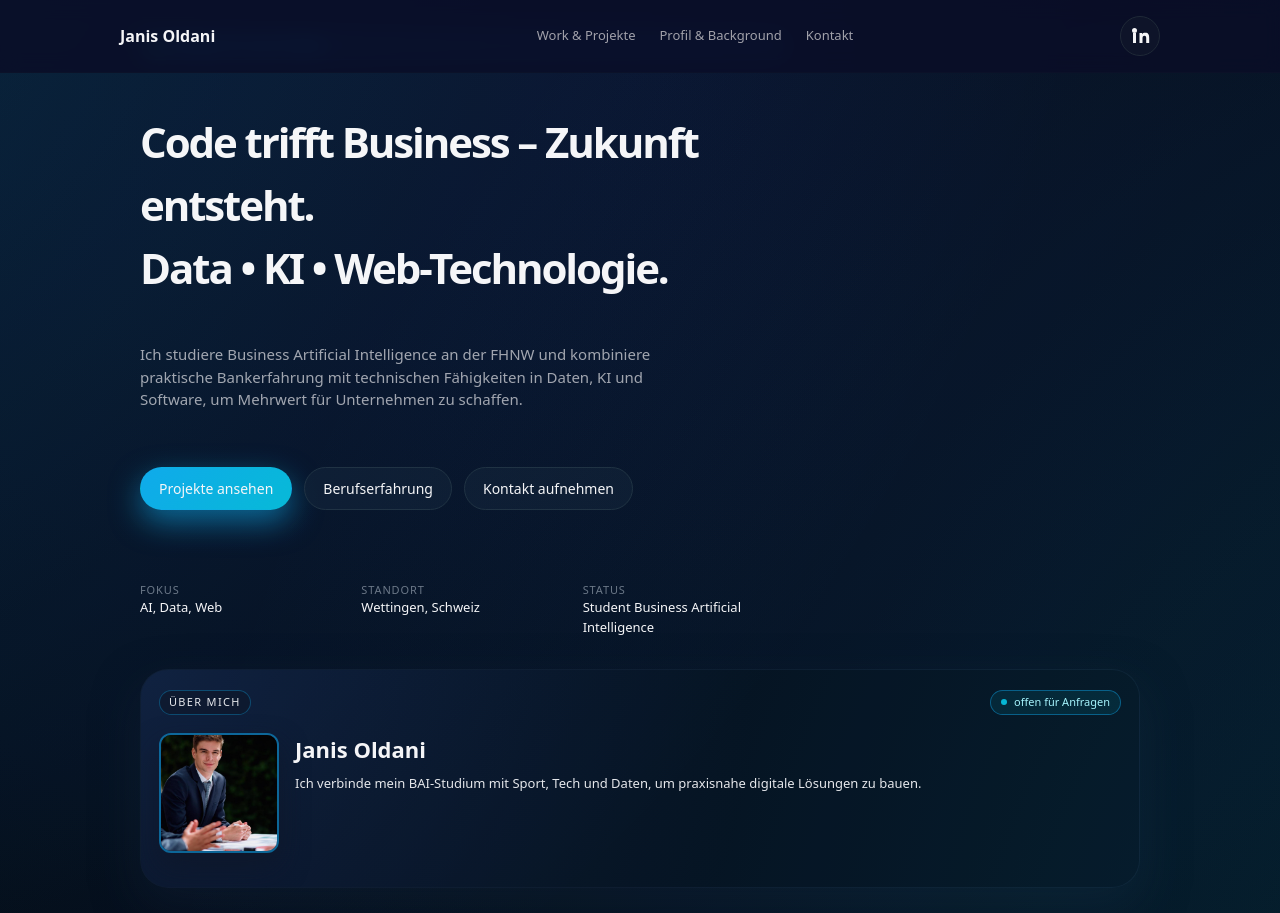
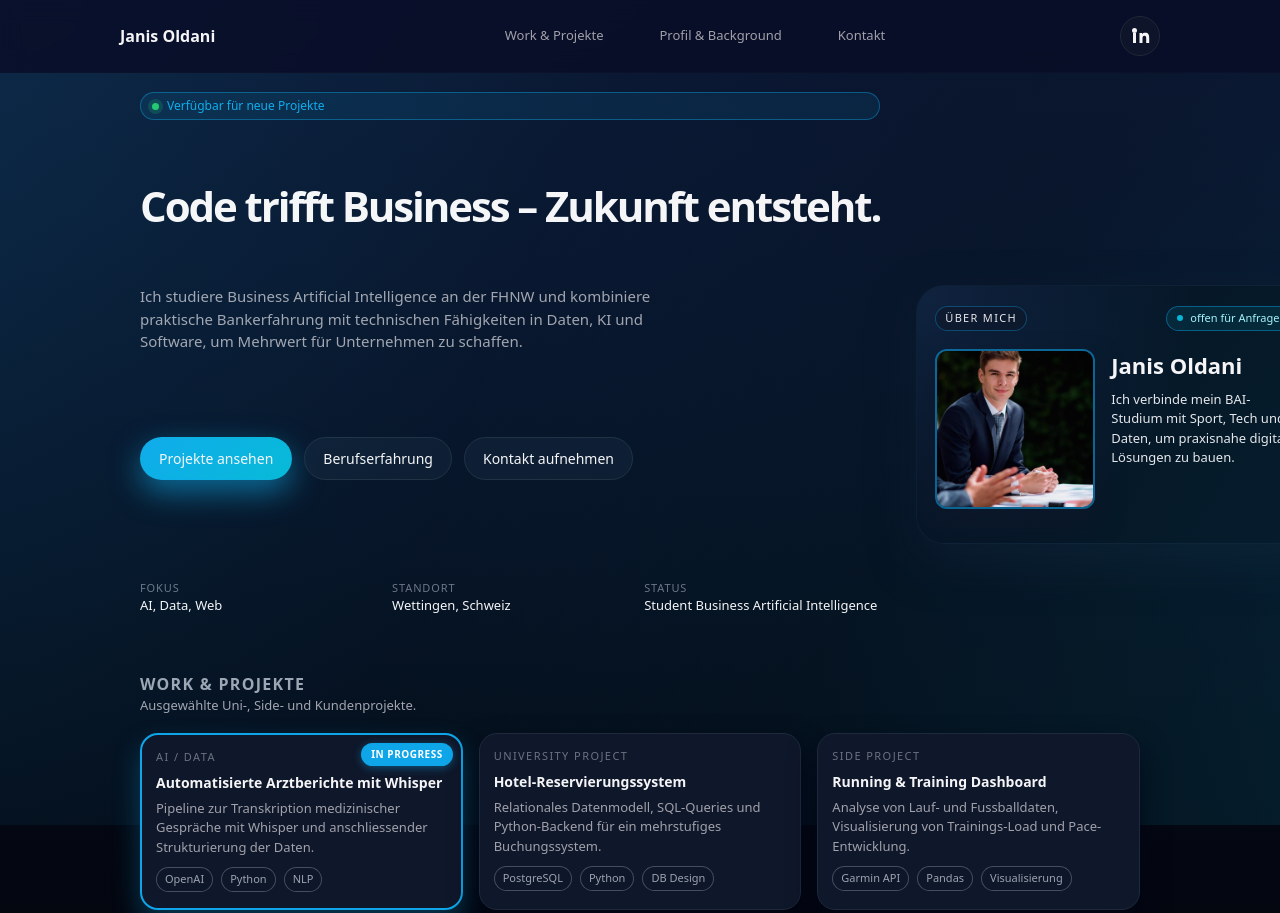
Before and after one commit to janisoldani/CV-Website, a plain HTML site: page index.html in a window 1280 px wide. Shown: the top 913 px of the page. Drawn offline with Linux system fonts and the light colour scheme.

Commit message:
aktuelle version 24.11.2025

```diff
--- a/css/style.css
+++ b/css/style.css
@@ -19,12 +19,17 @@
   padding: 0;
 }
 
+html {
+  min-height: 100%;
+}
+
 body {
   font-family: system-ui, -apple-system, BlinkMacSystemFont, "SF Pro Text",
                "Segoe UI", sans-serif;
-  background: radial-gradient(circle at top, #0a0e27 0, #050a18 52%, #000 100%);
+  background: linear-gradient(180deg, #0a0e27 0%, #050a18 40%, #000 100%);
   color: var(--text);
   line-height: 1.5;
+  min-height: 100vh;
   -webkit-font-smoothing: antialiased;
 }
 
@@ -58,11 +63,12 @@ body {
   min-width: 150px;
   position: relative;
   cursor: pointer;
-  transition: color 0.14s ease;
+  transition: all 0.14s ease;
 }
 
 .navbar-name:hover {
   color: var(--accent);
+  text-shadow: 0 0 20px rgba(14, 165, 233, 0.4), 0 0 40px rgba(14, 165, 233, 0.2);
 }
 
 .navbar-profile-image {
@@ -105,12 +111,18 @@ body {
 .navbar-link {
   font-size: 13px;
   color: var(--text-muted);
-  transition: color 0.14s ease;
+  transition: all 0.14s ease;
   text-decoration: none;
+  padding: 8px 16px;
+  border-radius: 999px;
+  background: transparent;
 }
 
 .navbar-link:hover {
   color: var(--accent);
+  background: rgba(14, 165, 233, 0.1);
+  transform: translateY(-1px);
+  box-shadow: 0 0 20px rgba(14, 165, 233, 0.4), 0 0 40px rgba(14, 165, 233, 0.2);
 }
 
 .navbar-social {
@@ -123,19 +135,16 @@ body {
   background: rgba(15, 23, 42, 0.8);
   border: 1px solid #1f2937;
   color: var(--text);
-  transition: transform 0.14s ease, box-shadow 0.14s ease, background 0.14s ease;
+  transition: all 0.14s ease;
   cursor: pointer;
 }
 
 .navbar-social:hover {
   transform: translateY(-3px);
-  background: #020617;
-  border-color: #374151;
-  box-shadow: 0 12px 28px rgba(15, 23, 42, 0.85);
-}
-
-main {
-  margin-top: 60px;
+  background: rgba(14, 165, 233, 0.1);
+  border-color: var(--accent);
+  color: var(--accent);
+  box-shadow: 0 0 20px rgba(14, 165, 233, 0.4), 0 0 40px rgba(14, 165, 233, 0.2);
 }
 
 a {
@@ -145,7 +154,7 @@ a {
 
 main {
   max-width: var(--max-width);
-  margin: 0 auto;
+  margin: 60px auto 0;
   padding: 32px 20px 64px;
 }
 
@@ -160,8 +169,8 @@ main {
 .hero-left {
   position: relative;
   display: grid;
-  grid-template-columns: 1fr 320px;
-  gap: 32px;
+  grid-template-columns: 1fr 400px;
+  gap: 36px;
   align-items: start;
 }
 
@@ -245,10 +254,12 @@ main {
 }
 
 h1 {
-  font-size: clamp(32px, 5vw, 42px);
+  font-size: clamp(28px, 4vw, 36px);
   letter-spacing: -0.05em;
   margin-bottom: 12px;
-  word-break: break-word;
+  word-break: keep-all;
+  white-space: nowrap;
+  overflow: visible;
 }
 
 h1 span {
@@ -402,8 +413,8 @@ h1 span {
 
 .hero-card-header .profile-avatar {
   flex-shrink: 0;
-  width: 120px;
-  height: 120px;
+  width: 160px;
+  height: 160px;
   margin-bottom: 0;
 }
 
@@ -642,11 +653,21 @@ footer {
   box-shadow: 0 20px 40px rgba(124, 87, 255, 0.5);
 }
 
+.project-card-in-progress {
+  border: 2px solid #0ea5e9;
+  box-shadow: 0 14px 28px rgba(14, 165, 233, 0.3);
+}
+
+.project-card-in-progress:hover {
+  border: 2px solid #0ea5e9;
+  box-shadow: 0 20px 40px rgba(14, 165, 233, 0.5);
+}
+
 .project-status-badge {
   position: absolute;
   top: 8px;
   right: 8px;
-  background: var(--accent);
+  background: #0ea5e9;
   color: #fff;
   padding: 4px 10px;
   border-radius: 999px;
@@ -654,6 +675,7 @@ footer {
   font-weight: 600;
   text-transform: uppercase;
   letter-spacing: 0.05em;
+  box-shadow: 0 2px 8px rgba(14, 165, 233, 0.4);
 }
 
 .project-category {
--- a/js/content.js
+++ b/js/content.js
@@ -25,7 +25,7 @@ window.SITE_CONTENT = {
 
   hero: {
     titleLine1: "Code trifft Business – Zukunft entsteht.",
-    titleLine2: "Data • KI • Web-Technologie.",
+    titleLine2: "",
     subtitle:
       "Ich studiere Business Artificial Intelligence an der FHNW und kombiniere praktische Bankerfahrung mit technischen Fähigkeiten in Daten, KI und Software, um Mehrwert für Unternehmen zu schaffen.",
     primaryCta: "Projekte ansehen",
--- a/js/main.js
+++ b/js/main.js
@@ -130,7 +130,13 @@ if (projectsContainer && Array.isArray(c.projects)) {
     card.href = `project-detail.html?id=${project.id}`;
     card.className = "project-card";
 
+    // Füge spezielle Klasse für in-progress Projekte hinzu
+    if (project.status === "in-progress") {
+      card.classList.add("project-card-in-progress");
+    }
+
     card.innerHTML = `
+      ${project.status === "in-progress" ? '<div class="project-status-badge">In Progress</div>' : ""}
       <div class="project-category">${project.category}</div>
       <div class="project-title">${project.title}</div>
       <div class="project-description">${project.description}</div>
```
Also changed, not shown: index.html (+1 -1 lines).
